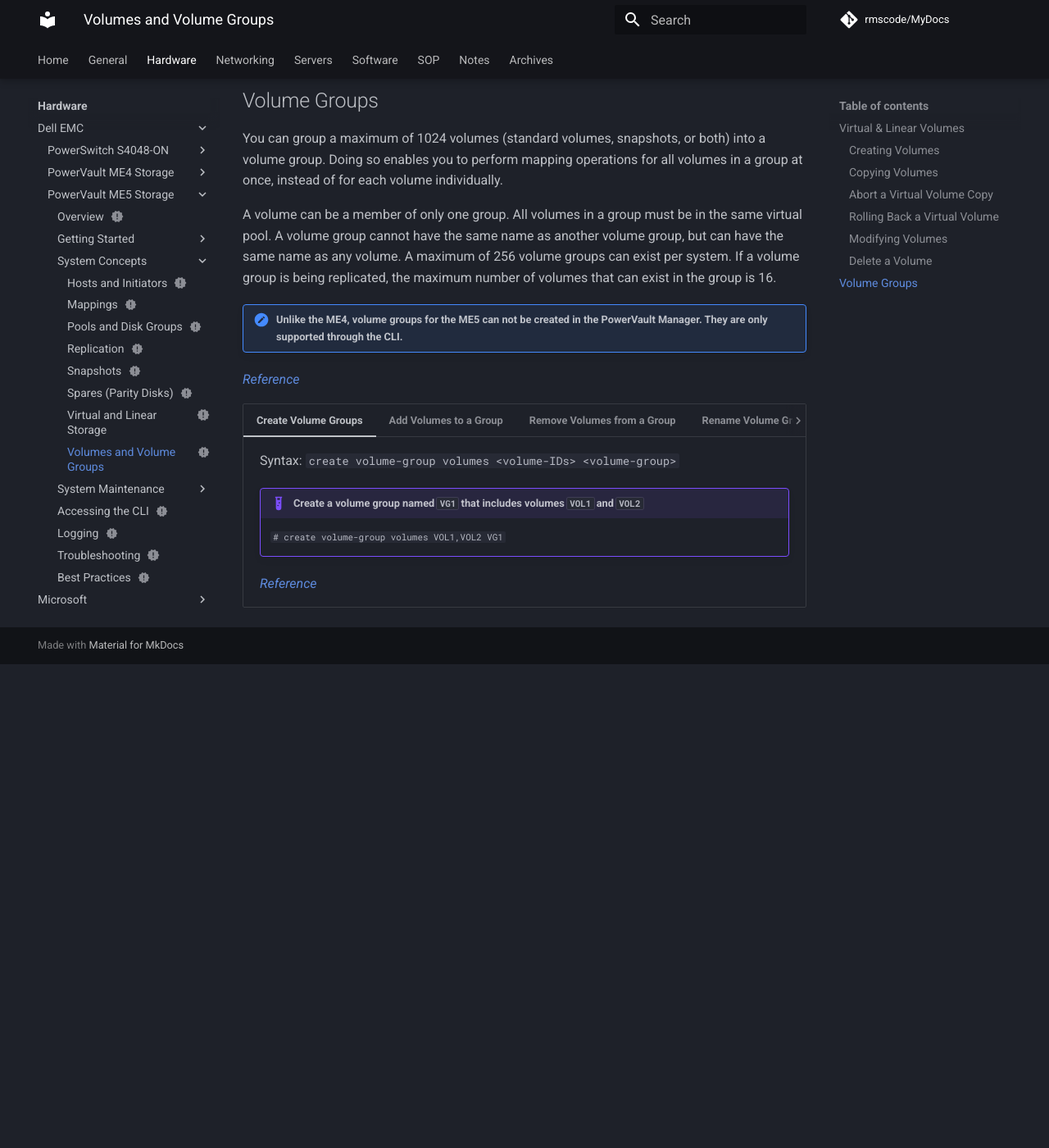
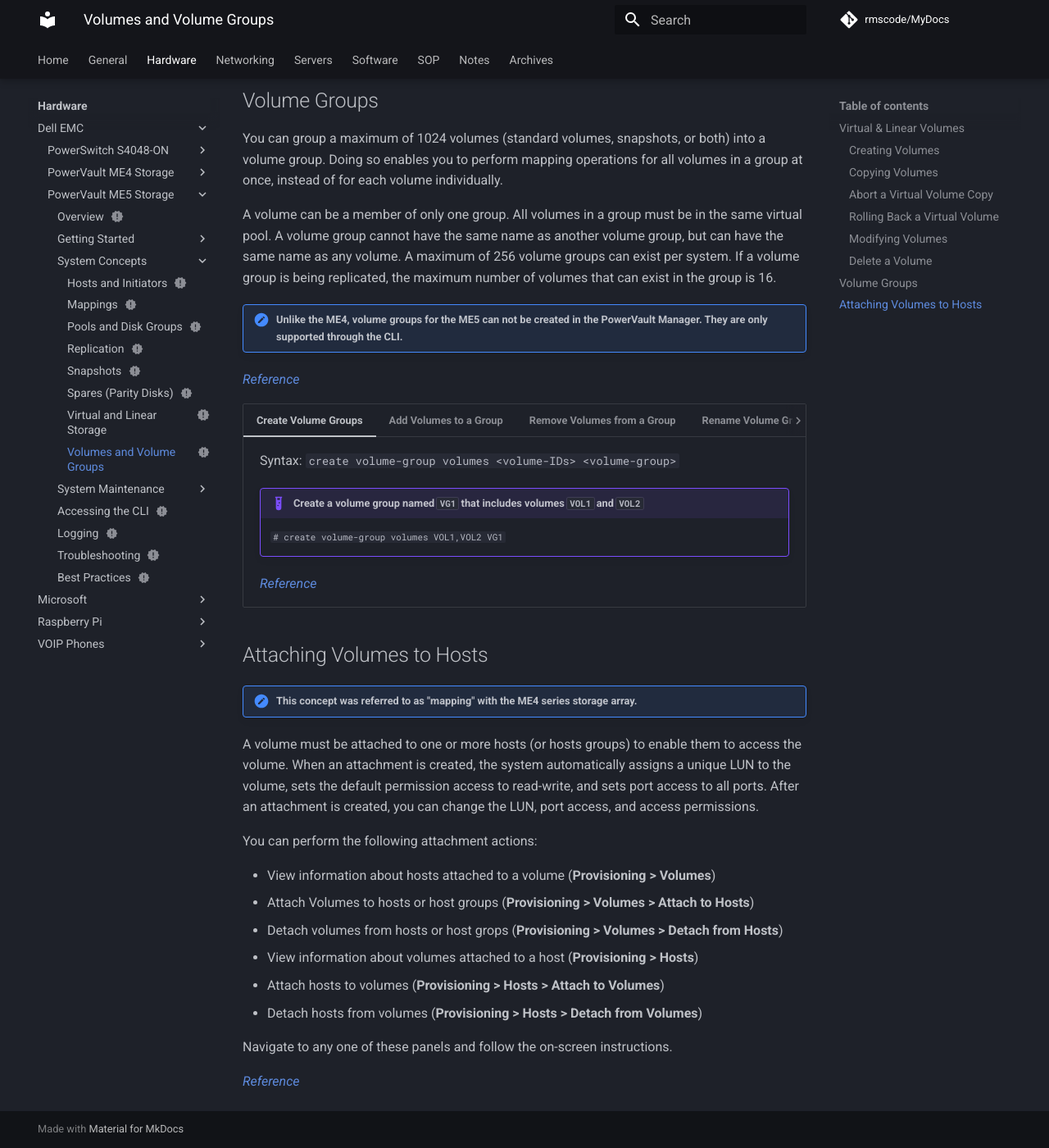
Before and after one commit to rmscode/binary-garden, an MkDocs documentation site: the page built from docs/hardware/dell-emc/powervault-me5/me5-volumes.md, in a window 1280 px wide and 1400 px high, scrolled down 2782 px. Shown: the whole window at 82% size. Built offline with MkDocs 1.6.1 and Material for MkDocs 9.7.7, drawn with Linux system fonts in a browser that asks for light colours; comment, search, counter and statistics services are not loaded; before the commit the page ends 3592 px from its top, so only the background shows below that.

Commit message:
Docs: Add section to Me5 docs
Add "Attaching volumes to Hosts" to "Volumes and Volumes Groups" doc.

```diff
--- a/docs/hardware/dell-emc/powervault-me5/me5-volumes.md
+++ b/docs/hardware/dell-emc/powervault-me5/me5-volumes.md
@@ -151,3 +151,22 @@
         `# delete volume-groups delete-volumes all`
 
     [*Reference*](https://www.dell.com/support/manuals/en-us/powervault-me5024/me5_series_cli/delete-volume-groups?guid=guid-546b4e73-8b85-4411-83d1-3db484383f1b&lang=en-us)
+
+## Attaching Volumes to Hosts
+
+!!! note "This concept was referred to as "mapping" with the ME4 series storage array."
+
+A volume must be attached to one or more hosts (or hosts groups) to enable them to access the volume. When an attachment is created, the system automatically assigns a unique LUN to the volume, sets the default permission access to read-write, and sets port access to all ports. After an attachment is created, you can change the LUN, port access, and access permissions.
+
+You can perform the following attachment actions:
+
+- View information about hosts attached to a volume (**Provisioning > Volumes**)
+- Attach Volumes to hosts or host groups (**Provisioning > Volumes > Attach to Hosts**)
+- Detach volumes from hosts or host grops  (**Provisioning > Volumes > Detach from Hosts**)
+- View information about volumes attached to a host (**Provisioning > Hosts**)
+- Attach hosts to volumes (**Provisioning > Hosts > Attach to Volumes**)
+- Detach hosts from volumes (**Provisioning > Hosts > Detach from Volumes**)
+
+Navigate to any one of these panels and follow the on-screen instructions.
+
+[*Reference*](https://www.dell.com/support/manuals/en-us/powervault-me5084/me5_series_ag/attaching-volumes-to-hosts?guid=guid-337fb819-979a-485c-afcd-3105aa78e3bd&lang=en-us)
```
